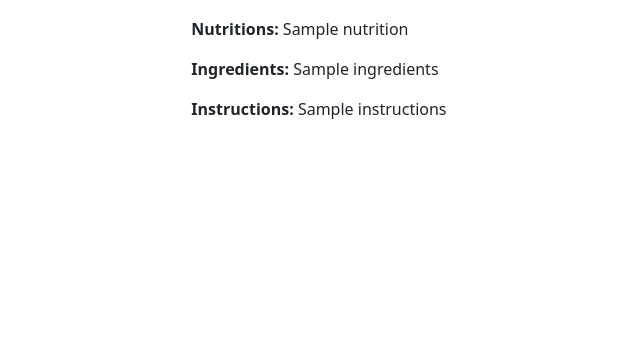
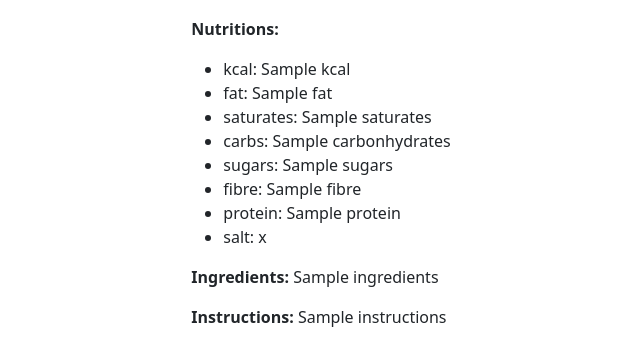
Before and after one commit to Dogecat0/Wasabi, a Django app: template recipes/templates/recipes/recipe_detail.html in a window 1280 px wide. Shown: the part 439-800 px from the top of the page, without its empty margins (34-674 px from the left). Run offline with Django 4.2, Linux system fonts and the light colour scheme; the template is opened without the code that fills it: most values are stand-ins (such as "Sample title", 1, 10 or a date in 2020).

Commit message:
Update nutrition display in recipe detail page

```diff
--- a/recipes/templates/recipes/recipe_detail.html
+++ b/recipes/templates/recipes/recipe_detail.html
@@ -23,7 +23,17 @@
     </ul>
     <p><strong>Preparation-Time:</strong> {{ recipe.time.preparation }}</p>
     <p><strong>Cooking-Time:</strong> {{ recipe.time.cooking }}</p>
-    <p><strong>Nutritions:</strong> {{ recipe.nutrition.all }}</p>
+    <p><strong>Nutritions:</strong></p>
+    <ul>
+        <li>kcal: {{ recipe.nutrition.kcal }}</li>
+        <li>fat: {{ recipe.nutrition.fat }}</li>
+        <li>saturates: {{ recipe.nutrition.saturates }}</li>
+        <li>carbs: {{ recipe.nutrition.carbonhydrates }}</li>
+        <li>sugars: {{ recipe.nutrition.sugars }}</li>
+        <li>fibre: {{ recipe.nutrition.fibre }}</li>
+        <li>protein: {{ recipe.nutrition.protein }}</li>
+        <li>salt: {{ recipe.nutrition.salt }}</li>
+    </ul>
     <p><strong>Ingredients:</strong> {{ recipe.cooking.ingredients }}</p>
     <p><strong>Instructions:</strong> {{ recipe.cooking.instructions }}</p>
 
```
